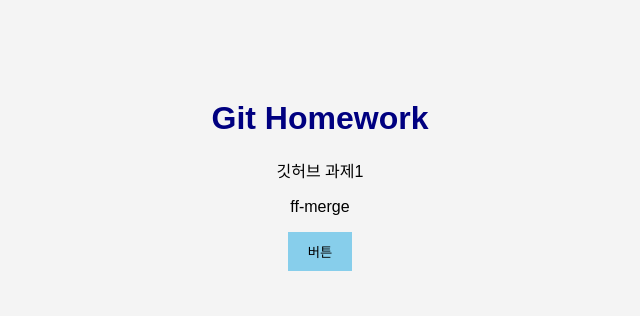
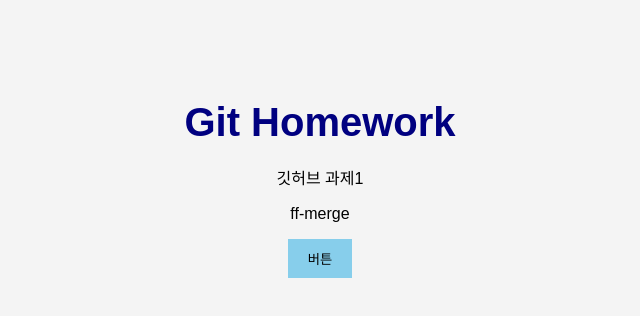
Before and after one commit to Pjm0129/OpenSource1, a plain HTML site: page src/pages/index.html in a window 1280 px wide. Shown: the whole page, without its empty margins (320-960 px from the left). Drawn offline with Linux system fonts and the light colour scheme.

Commit message:
style.css h1 수정

```diff
--- a/src/assets/style.css
+++ b/src/assets/style.css
@@ -13,6 +13,8 @@ body {
 
 h1 {
   color: navy;
+  font-size: 40px;
+  margin-bottom: 20px;
 }
 
 button {
```
